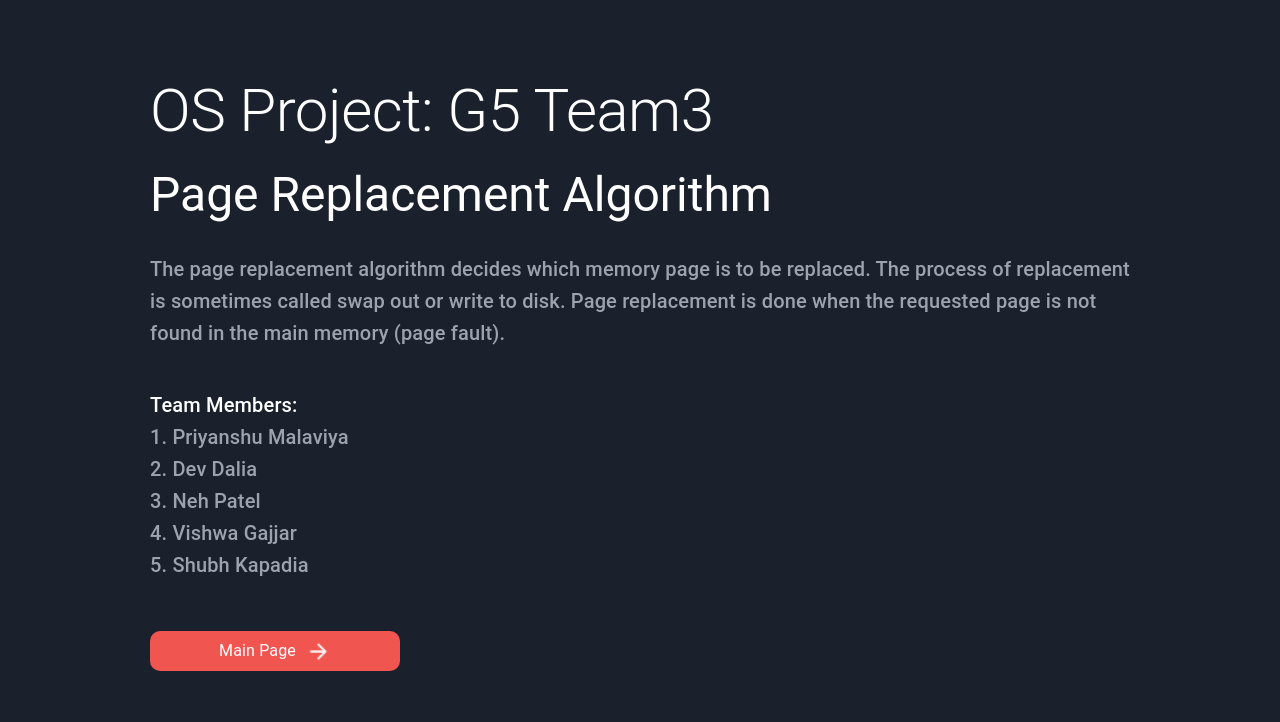
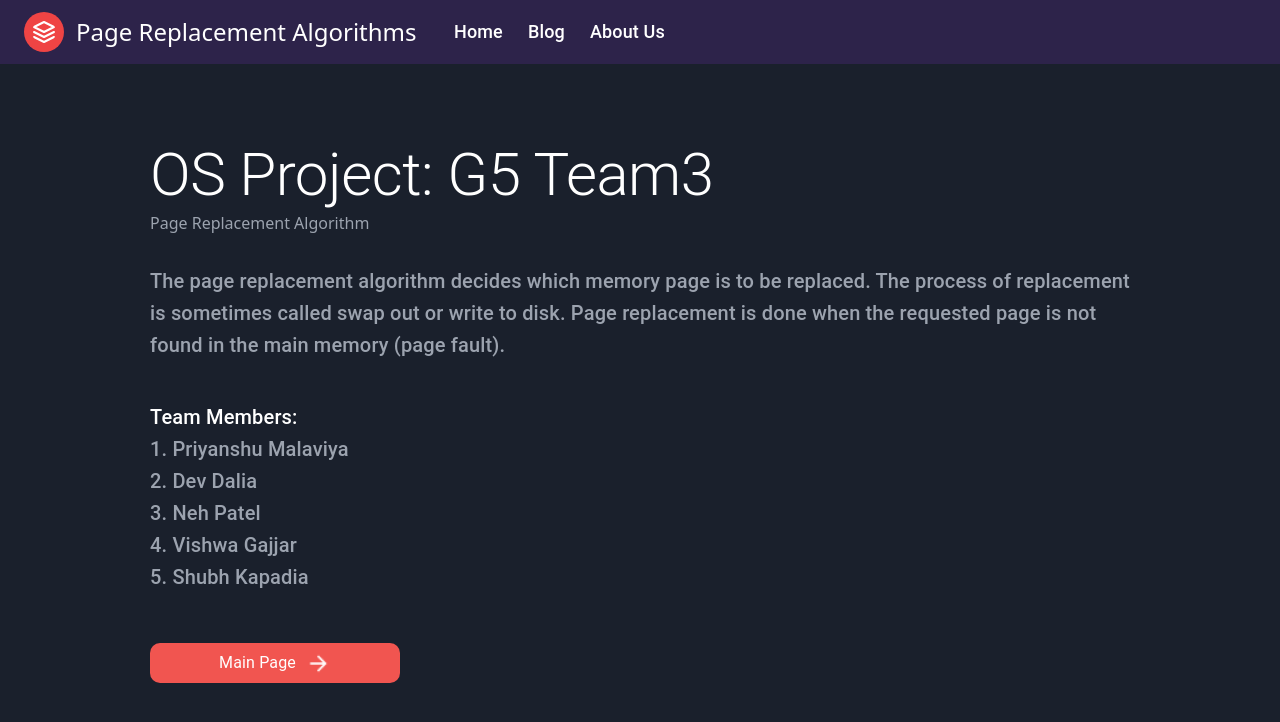
Before and after one commit to Priyanshu9898/OS-Project-G5-Team-3, a React (Create React App) app: page / in a window 1280 px wide. Shown: the top 722 px of the page. Built offline with nearby package versions, Linux system fonts and the light colour scheme.

Commit message:
Update Landing.js

```diff
--- a/src/components/LandingPage/Landing.js
+++ b/src/components/LandingPage/Landing.js
@@ -1,6 +1,7 @@
 import React from "react";
 import { Box, Typography, makeStyles, Button } from "@material-ui/core";
 import { Link } from "react-router-dom";
+import Navbar from "../Navigation/Navbar";
 
 const useStyles = makeStyles({
   main: {
@@ -68,12 +69,13 @@ const Landing = () => {
 
   return (
     <>
+    <Navbar/>
       <Box className={classes.main}>
         <Box className={classes.container}>
           <Typography variant="h2" className={classes.mainHeader}>
             OS Project: G5 Team3
           </Typography>
-          <Typography variant="h3" className={classes.headerTxt}>
+          <Typography variant="h3" className={classes.headerTxt} class="text-gray-400">
             Page Replacement Algorithm
           </Typography>
           <Typography variant="h6" className={classes.description}>
```
